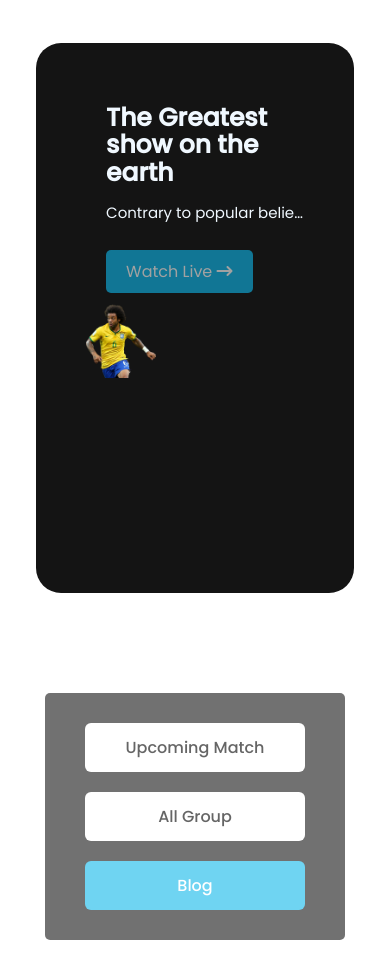
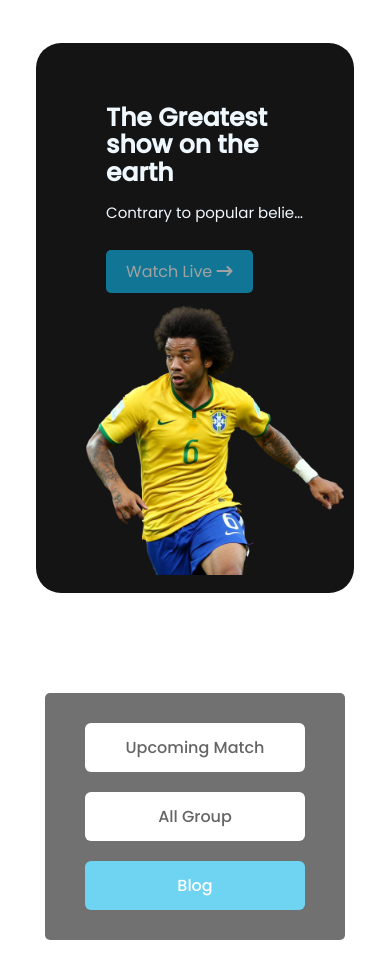
Before and after one commit to amitmahmud26/world-cup, a plain HTML site: page index.html in a window 390 px wide. Shown: the top 963 px of the page. Drawn offline with Linux system fonts and the light colour scheme.

Commit message:
solved a simple problem

```diff
--- a/style.css
+++ b/style.css
@@ -273,7 +273,7 @@ span {
     }
 
     .banner-left img {
-        width: 22%;
+        width: 81%;
         padding-left: 50px;
     }
 
```
